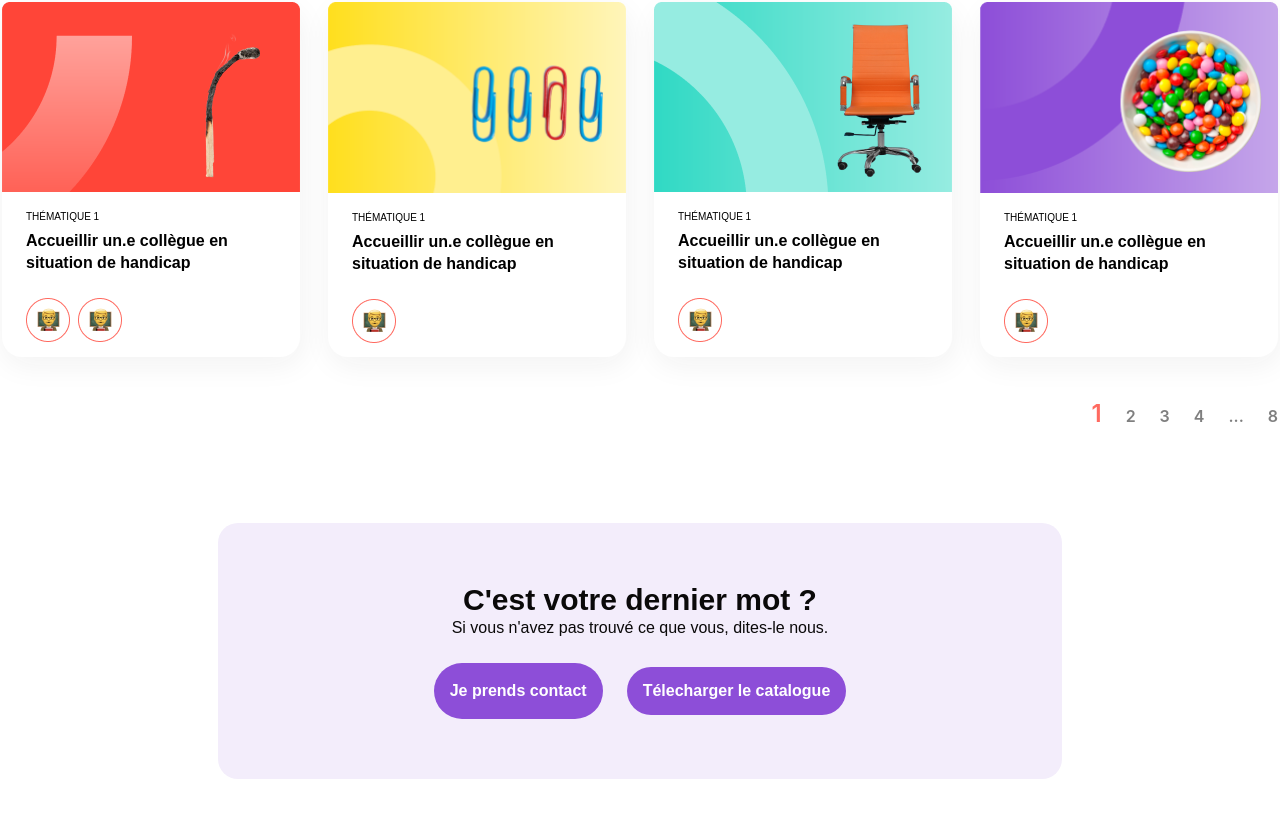
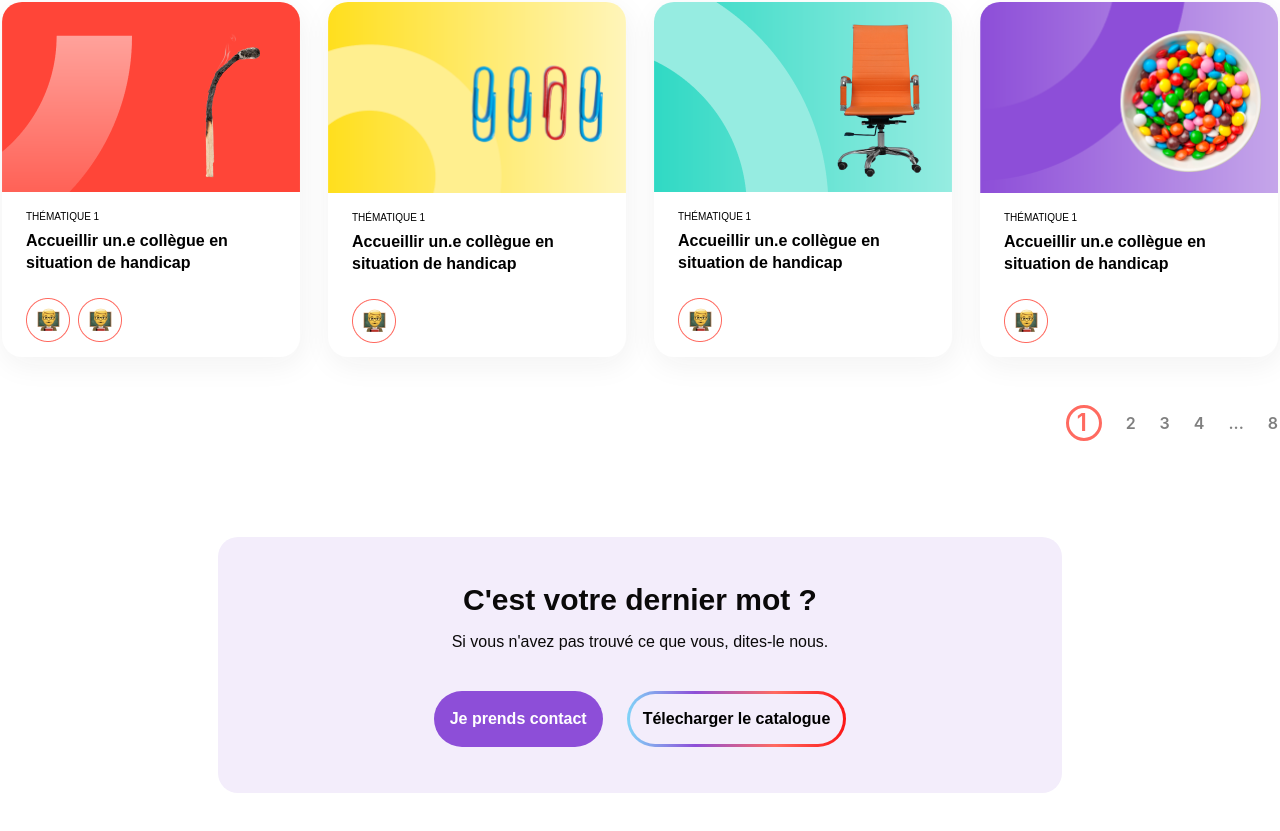
Before and after one commit to IIM-Coding-Digital-Innovation/framework-front-end-a2dw2-bekrarchouche_bucspun, a Vue app: page / in a window 1280 px wide. Shown: the part 1487-2318 px from the top of the page. Built offline with nearby package versions, Linux system fonts and the light colour scheme.

Commit message:
:bento: Update and add components

```diff
--- a/src/components/Button2.vue
+++ b/src/components/Button2.vue
@@ -4,9 +4,32 @@ defineProps(['text'])
 
 <template>
 
-  <button class="text-white-0 font-semibold font-Poppins py-3 px-4 bg-purple-0 rounded-b-radiusButton  rounded-t-radiusButton">{{text}}</button>
+  <button class="text-noir-0-0 font-semibold font-Poppins py-3 px-4 bg-purple-0 rounded-b-radiusButton  rounded-t-radiusButton h-hButton">{{text}}</button>
+
 </template>
 
 <style scoped>
 
+/* complex button */
+button{
+  background: linear-gradient(90deg, #80D4F8 0%, #8D4ED8 31.13%, #FF6A60 67.49%, #FC1616 100%);
+  border: 0;
+  position: relative;
+  z-index: 1;
+}
+
+button:before{
+  content: "";
+  position: absolute;
+  display: block;
+  height: calc(100% - calc(3px * 2));
+  width: calc(100% - calc(3px * 2));
+  top: 3px;
+  left: 3px;
+  background-color: #F3EDFB;
+  border-radius: 30px;
+  z-index: -1;
+}
+
+
 </style>
--- a/src/components/Card.vue
+++ b/src/components/Card.vue
@@ -6,10 +6,9 @@ defineProps(['img', 'title', 'subTitle', 'emoji', 'val'])
 
 <template>
 
-  <div class="flex flex-col bg-white-0 shadow-shadowCard rounded-r-radiusCard rounded-l-radiusCard ">
+  <div class="flex flex-col bg-white-0 shadow-shadowCard rounded-r-radiusCard rounded-l-radiusCard max-md:w-r-imgcard ">
 
-    <img class="w-imgCard" :src="img">
-
+    <img class="w-imgCard max-md:w-r-imgcard max-md:h-hr-card max-md:object-cover rounded-t-radiusCard" :src="img">
     <div class="flex flex-col items-start px-6 mt-4">
       <p class="text-xs font-normal uppercase font-Poppins not-italic ">{{title}}</p>
       <div class="flex flex-col w-contentCard gap-y-6">
--- a/src/components/Cta.vue
+++ b/src/components/Cta.vue
@@ -4,13 +4,23 @@ defineProps(['text', 'text2'])
 
 <template>
 
-  <div class="justify-center">
-    <h3 class="font-bold text-lg font-Poppins text-noir-0">{{text}}</h3>
-    <p class="font-normal text-base font-Poppins text-noir-0">{{text2}}</p>
+  <div class="align-middle md:justify-center">
+    <h3 class="text-h4degrade font-bold md:font-bold md:text-lg font-Poppins text-noir-0">{{text}}</h3>
+    <p class="max-md:mt-4 px-4 py-3.5 md:font-normal text-base font-Poppins text-noir-0">{{text2}}</p>
   </div>
 
 </template>
 
 <style scoped>
 
+@media screen and (max-width: 768px) {
+    h3 {
+      background: linear-gradient(90deg, #80D4F8 0%, #8D4ED8 31.13%, #FF6A60 67.49%, #FC1616 100%);
+      -webkit-background-clip: text;
+      -webkit-text-fill-color: transparent;
+      background-clip: text;
+      text-fill-color: transparent;
+    }
+}
+
 </style>
--- a/src/components/Pagination.vue
+++ b/src/components/Pagination.vue
@@ -4,21 +4,22 @@
 
 <template>
 
-<ul class="flex gap-6 text-base font-semibold text-grey-0">
-  <li class="text-coral-0 text-numPagination border-current">1</li>
+<ul class="flex gap-6 text-base font-semibold text-grey-0 items-center">
+  <li class="text-coral-0 text-numPagination circle py-1.5 px-2 rounded-b-radiusFull rounded-t-radiusFull h-hCircle w-wCircle">1</li>
   <li class="">2</li>
   <li class="">3</li>
   <li class="">4</li>
   <li>...</li>
   <li class="">8</li>
-
 </ul>
 
 </template>
 
 <style scoped>
 
-
+.circle {
+  border: 3px solid #FF6A60;
+}
 
 
 </style>
```
